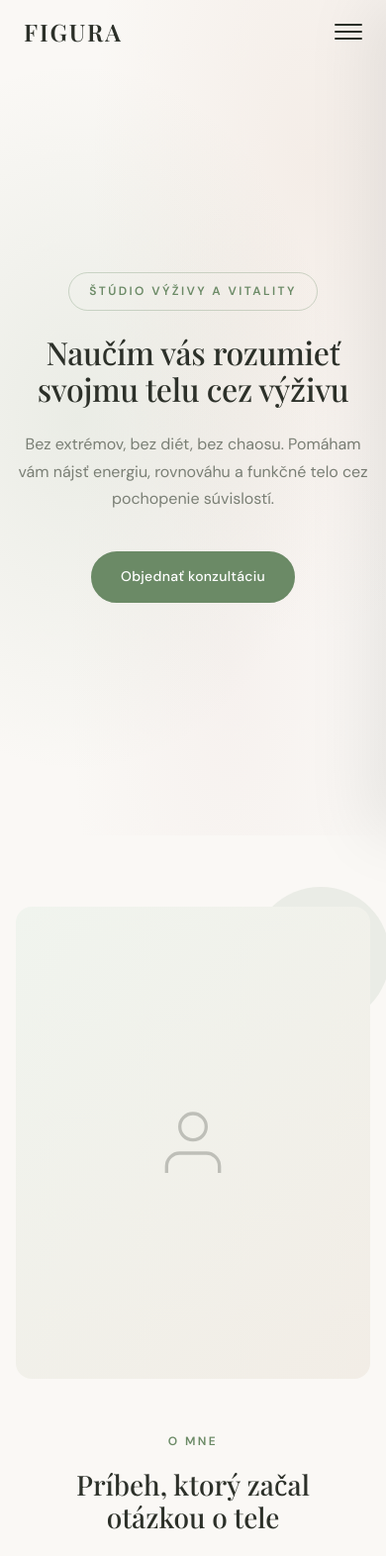
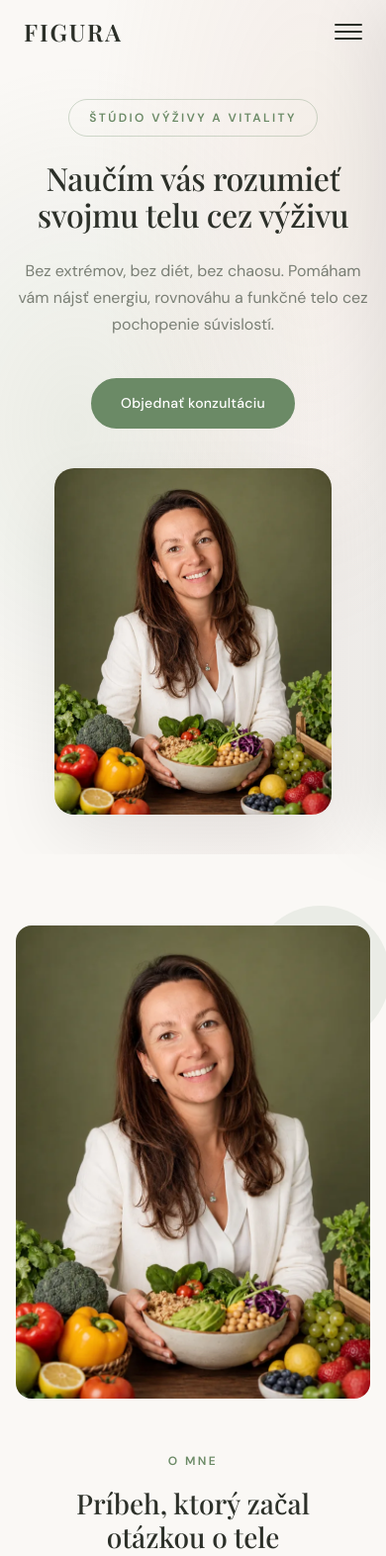
Before and after one commit to JurajFunctu/figura-web, a website: page index.html in a window 390 px wide. Shown: the top 1572 px of the page at 99% size. Drawn offline with nearby package versions, Linux system fonts and the light colour scheme; a web font is replaced by a local one.

Commit message:
Add Katka portrait, favicons, OG image and SEO meta tags
Portrait in hero section and about section with WebP + PNG fallback.
OG image (1200x630) for social sharing. Favicon from portrait crop.
Full SEO: meta robots, canonical, OG/Twitter cards, Schema.org
LocalBusiness JSON-LD.

Co-Authored-By: Claude Opus 4.6 <noreply@anthropic.com>

```diff
--- a/index.html
+++ b/index.html
@@ -5,10 +5,45 @@
     <meta name="viewport" content="width=device-width, initial-scale=1.0">
     <title>FIGURA – Štúdio výživy a vitality</title>
     <meta name="description" content="Naučím vás rozumieť svojmu telu cez výživu. Bez extrémov, bez diét, bez chaosu.">
+    <meta name="robots" content="index, follow">
+    <meta property="og:title" content="FIGURA – Štúdio výživy a vitality">
+    <meta property="og:description" content="Naučím vás rozumieť svojmu telu cez výživu. Bez extrémov, bez diét, bez chaosu.">
+    <meta property="og:image" content="https://studiovyzivy.sk/katka-og.jpg">
+    <meta property="og:url" content="https://studiovyzivy.sk">
+    <meta property="og:type" content="website">
+    <meta property="og:locale" content="sk_SK">
+    <meta name="twitter:card" content="summary_large_image">
+    <meta name="twitter:title" content="FIGURA – Štúdio výživy a vitality">
+    <meta name="twitter:description" content="Naučím vás rozumieť svojmu telu cez výživu. Bez extrémov, bez diét, bez chaosu.">
+    <meta name="twitter:image" content="https://studiovyzivy.sk/katka-og.jpg">
+    <link rel="icon" type="image/png" sizes="32x32" href="favicon-32.png">
+    <link rel="icon" type="image/x-icon" href="favicon.ico">
+    <link rel="apple-touch-icon" href="apple-touch-icon.png">
+    <link rel="canonical" href="https://studiovyzivy.sk">
     <link rel="preconnect" href="https://fonts.googleapis.com">
     <link rel="preconnect" href="https://fonts.gstatic.com" crossorigin>
     <link href="https://fonts.googleapis.com/css2?family=Playfair+Display:ital,wght@0,400;0,500;0,600;0,700;1,400;1,500&family=DM+Sans:ital,wght@0,300;0,400;0,500;0,600;0,700;1,400&display=swap" rel="stylesheet">
     <link rel="stylesheet" href="style.css">
+    <script type="application/ld+json">
+    {
+        "@context": "https://schema.org",
+        "@type": "LocalBusiness",
+        "name": "FIGURA – Štúdio výživy a vitality",
+        "description": "Naučím vás rozumieť svojmu telu cez výživu. Bez extrémov, bez diét, bez chaosu.",
+        "url": "https://studiovyzivy.sk",
+        "image": "https://studiovyzivy.sk/katka-og.jpg",
+        "email": "info@figurastudio.sk",
+        "address": {
+            "@type": "PostalAddress",
+            "addressCountry": "SK"
+        },
+        "priceRange": "45 – 190 EUR",
+        "openingHoursSpecification": {
+            "@type": "OpeningHoursSpecification",
+            "dayOfWeek": ["Monday", "Tuesday", "Wednesday", "Thursday", "Friday"]
+        }
+    }
+    </script>
 </head>
 <body>
     <!-- Navigation -->
@@ -33,11 +68,19 @@
     <section class="hero" id="hero">
         <div class="hero__bg"></div>
         <div class="container">
-            <div class="hero__content reveal">
-                <span class="hero__tag">Štúdio výživy a vitality</span>
-                <h1 class="hero__title">Naučím vás rozumieť<br>svojmu telu cez výživu</h1>
-                <p class="hero__subtitle">Bez extrémov, bez diét, bez chaosu. Pomáham vám nájsť energiu, rovnováhu a funkčné telo cez pochopenie súvislostí.</p>
-                <a href="#kontakt" class="btn btn--primary">Objednať konzultáciu</a>
+            <div class="hero__inner">
+                <div class="hero__content reveal">
+                    <span class="hero__tag">Štúdio výživy a vitality</span>
+                    <h1 class="hero__title">Naučím vás rozumieť<br>svojmu telu cez výživu</h1>
+                    <p class="hero__subtitle">Bez extrémov, bez diét, bez chaosu. Pomáham vám nájsť energiu, rovnováhu a funkčné telo cez pochopenie súvislostí.</p>
+                    <a href="#kontakt" class="btn btn--primary">Objednať konzultáciu</a>
+                </div>
+                <div class="hero__image reveal reveal--right">
+                    <picture>
+                        <source srcset="katka-portrait.webp" type="image/webp">
+                        <img src="katka-portrait.png" alt="Katka, poradkyňa pre výživu a vitalitu v štúdiu FIGURA" width="800" height="1000" loading="eager">
+                    </picture>
+                </div>
             </div>
         </div>
         <div class="hero__scroll">
@@ -52,12 +95,10 @@
             <div class="about">
                 <div class="about__image reveal reveal--left">
                     <div class="about__image-frame">
-                        <div class="about__image-placeholder">
-                            <svg width="80" height="80" viewBox="0 0 24 24" fill="none" stroke="currentColor" stroke-width="1" opacity="0.3">
-                                <path d="M20 21v-2a4 4 0 0 0-4-4H8a4 4 0 0 0-4 4v2"/>
-                                <circle cx="12" cy="7" r="4"/>
-                            </svg>
-                        </div>
+                        <picture>
+                            <source srcset="katka-portrait.webp" type="image/webp">
+                            <img src="katka-portrait.png" alt="Katka, poradkyňa pre výživu v štúdiu FIGURA" width="800" height="1000" loading="lazy">
+                        </picture>
                     </div>
                     <div class="about__image-accent"></div>
                 </div>
--- a/style.css
+++ b/style.css
@@ -276,7 +276,6 @@ button {
     min-height: 100vh;
     display: flex;
     align-items: center;
-    justify-content: center;
     overflow: hidden;
     background: var(--cream);
 }
@@ -290,12 +289,41 @@ button {
         radial-gradient(ellipse at 60% 80%, rgba(201, 160, 160, 0.08) 0%, transparent 50%);
 }
 
+.hero__inner {
+    display: grid;
+    grid-template-columns: 1fr 1fr;
+    gap: 60px;
+    align-items: center;
+    position: relative;
+    z-index: 1;
+}
+
 .hero__content {
-    text-align: center;
-    max-width: 780px;
+    text-align: left;
+    max-width: 600px;
     padding: 120px 0 80px;
     position: relative;
     z-index: 1;
+}
+
+.hero__image {
+    display: flex;
+    justify-content: center;
+    align-items: flex-end;
+    padding-top: 100px;
+}
+
+.hero__image picture {
+    display: block;
+    max-width: 420px;
+    width: 100%;
+}
+
+.hero__image img {
+    width: 100%;
+    height: auto;
+    border-radius: 20px;
+    box-shadow: 0 24px 64px rgba(0, 0, 0, 0.08);
 }
 
 .hero__tag {
@@ -425,12 +453,11 @@ button {
     background: linear-gradient(135deg, var(--sage-bg) 0%, var(--cream-dark) 100%);
 }
 
-.about__image-placeholder {
+.about__image-frame img {
     width: 100%;
     height: 100%;
-    display: flex;
-    align-items: center;
-    justify-content: center;
+    object-fit: cover;
+    display: block;
 }
 
 .about__image-accent {
@@ -1100,6 +1127,29 @@ button {
    ======================================== */
 
 @media (max-width: 1024px) {
+    .hero__inner {
+        grid-template-columns: 1fr;
+        gap: 40px;
+        text-align: center;
+    }
+
+    .hero__content {
+        text-align: center;
+        max-width: 780px;
+        padding: 120px 0 0;
+        order: 1;
+    }
+
+    .hero__image {
+        order: 2;
+        padding-top: 0;
+        padding-bottom: 40px;
+    }
+
+    .hero__image picture {
+        max-width: 320px;
+    }
+
     .about {
         grid-template-columns: 1fr;
         gap: 48px;
@@ -1175,7 +1225,11 @@ button {
     }
 
     .hero__content {
-        padding: 100px 0 60px;
+        padding: 100px 0 0;
+    }
+
+    .hero__image picture {
+        max-width: 280px;
     }
 
     .hero__scroll {
```
Also changed, not shown: apple-touch-icon.png (added), favicon-32.png (added), favicon.ico (added), katka-og.jpg (added), katka-portrait.webp (added), 1 other file.
